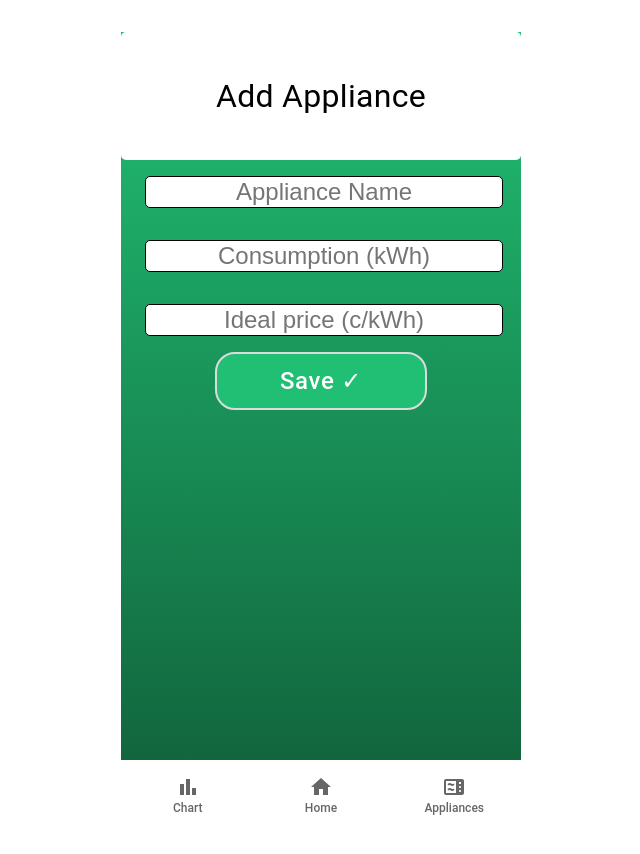
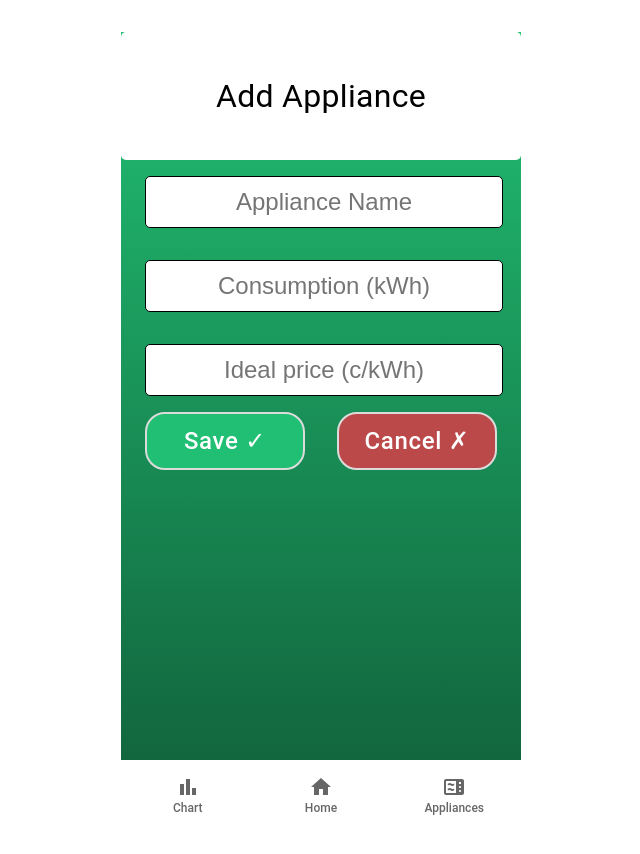
Before and after one commit to LeeviLautanen/PricePulseApp, a React (Vite) app: page /AddAppliance in a window 1280 px wide. Shown: the top 854 px of the page, without its empty margins (319-959 px from the left). Built offline with nearby package versions, Linux system fonts and the light colour scheme.

Commit message:
final touch

```diff
--- a/src/components/AddAppliance.jsx
+++ b/src/components/AddAppliance.jsx
@@ -16,7 +16,11 @@ const AddAppliance = ({ onAddAppliance }) => {
     };
 
     onAddAppliance(applianceData);
-    navigate('/appliances');
+    navigate("/appliances");
+  };
+
+  const handleCancel = () => {
+    navigate("/appliances");
   };
 
   return (
@@ -62,7 +66,7 @@ const AddAppliance = ({ onAddAppliance }) => {
             placeholder="Appliance Name"
             onChange={(e) => setApplianceName(e.target.value)}
             style={{
-              height: '100%',
+              height: '3rem',
               width: '100%',
               textAlign: 'center',
               fontSize: '1.5rem',
@@ -79,7 +83,7 @@ const AddAppliance = ({ onAddAppliance }) => {
             placeholder="Consumption (kWh)"
             onChange={(e) => setElectricity(e.target.value)}
             style={{
-              height: '100%',
+              height: '3rem',
               width: '100%',
               textAlign: 'center',
               fontSize: '1.5rem',
@@ -96,7 +100,7 @@ const AddAppliance = ({ onAddAppliance }) => {
             placeholder="Ideal price (c/kWh)"
             onChange={(e) => setIdealPrice(e.target.value)}
             style={{
-              height: '100%',
+              height: '3rem',
               width: '100%',
               textAlign: 'center',
               fontSize: '1.5rem',
@@ -114,6 +118,7 @@ const AddAppliance = ({ onAddAppliance }) => {
             alignItems: 'center',
             width: '100%',
             marginTop: '1rem',
+            gap: '1rem',
           }}
         >
           <Button
@@ -132,6 +137,23 @@ const AddAppliance = ({ onAddAppliance }) => {
           >
             Save ✓
           </Button>
+          <br></br>
+          <Button
+            onClick={handleCancel}
+            sx={{
+              backgroundColor: "rgb(188, 73, 73)",
+              color: "white",
+              fontSize: '1.5rem',
+              "&:hover": { backgroundColor: "rgb(102, 19, 19)" },
+              borderRadius: "20px",
+              border: "2px solid rgb(219, 219, 219)",
+              textAlign: "center",
+              width: "60%",
+              textTransform: "none"
+            }}
+          >
+            Cancel ✗
+          </Button>
         </Box>
       </Container>
     </Box>
--- a/src/components/AppliancesPage.jsx
+++ b/src/components/AppliancesPage.jsx
@@ -81,7 +81,9 @@ const AppliancesPage = () => {
               </Typography>
             </Box>
             <Container>
-              {appliances.map((appliance, index) => (
+              {appliances.map((appliance, index) => {
+                const rate = (appliance.electricity * currentPrice).toFixed(2);
+                return (
                   <Box
                     key={index}
                     sx={{
@@ -91,24 +93,29 @@ const AppliancesPage = () => {
                       marginBottom: "1rem",
                       display: "flex",
                       flexDirection: "column",
-                    gap: "0.5rem",
+                      gap: "0.25rem",
+                      height: "5rem",
+
                     }}
                   >
                     <Typography
                       sx={{
-                      fontSize: 24,
+                        fontSize: 30,
                         fontWeight: 500,
                         color: "black",
                       }}
                     >
                       {appliance.applianceName}
                     </Typography>
-                  <Typography>Consumption: {appliance.electricity} kWh</Typography>
-                  <Typography>Ideal Price: {appliance.idealPrice} c/kWh</Typography>
-                  <Typography>Current Price: {currentPrice} c/kWh</Typography>
-                  <Typography>Rate: {(currentPrice * appliance.electricity).toFixed(2)} c</Typography>
+                    <Typography
+                    sx={{
+                      fontSize: 24,
+                      fontWeight: 500,
+                      color: "black",
+                    }}>Current price: {rate} c/h</Typography>
                   </Box>
-              ))}
+                );
+              })}
               <Link to="/add-appliance" style={{ textDecoration: 'none' }}>
                 <Button
                   sx={{
--- a/src/components/HomePage.jsx
+++ b/src/components/HomePage.jsx
@@ -107,24 +107,31 @@ const HomePage = () => {
           </Button>
         </Link>
       </Box>
-
+      <br></br>
       <Box
         sx={{
           backgroundColor: "white",
           borderRadius: "5px",
+          designlayout: "flex",
           padding: "1rem",
-          height: "10rem",
+          height: "3rem",
         }}
       >
-        <Typography
-          sx={{
-            fontSize: 20,
-            fontWeight: 500,
-            color: "black",
-          }}
-        >
-          Content 2
-        </Typography>
+        <Link to="/appliances">
+          <Button
+            sx={{
+              width: "100%",
+              backgroundColor: "#21BF73",
+              align: "center",
+              color: "white",
+              fontSize: 18,
+              "&:hover": { backgroundColor: "#12663E" },
+              textTransform: "none",
+            }}
+          >
+            Go to Appliances →
+          </Button>
+        </Link>
       </Box>
     </Container>
   );
```
Lines whose indentation alone changed are shown as unchanged.
